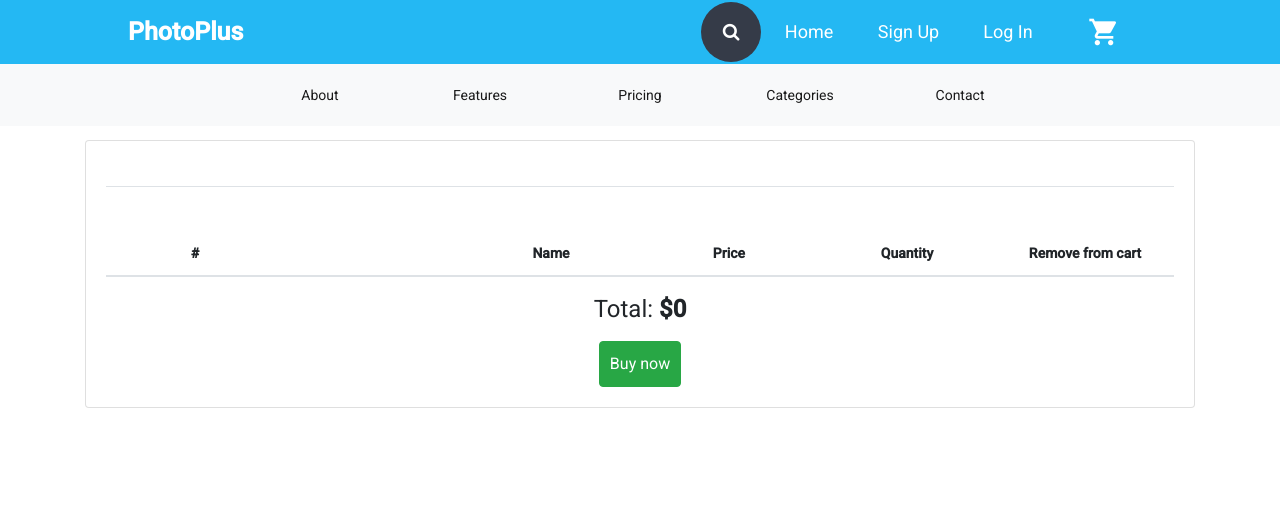
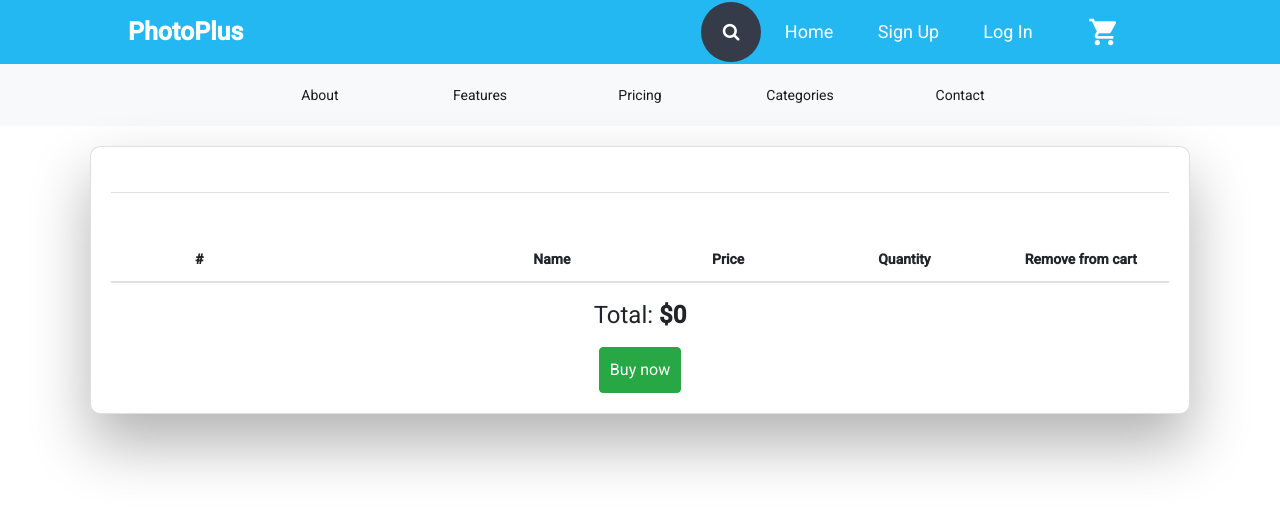
Before and after one commit to latusikl/PhotoPlus, an Angular app in the folder PhotoPlusFrontend/PhotoPlus/: page /cart in a window 1280 px wide. Shown: the top 510 px of the page. Built offline with nearby package versions, Linux system fonts and the light colour scheme; a web font is replaced by a local one.

Commit message:
cart component appearance upgrade

```diff
--- a/PhotoPlusFrontend/PhotoPlus/src/app/components/cart/cart.component.html
+++ b/PhotoPlusFrontend/PhotoPlus/src/app/components/cart/cart.component.html
@@ -1,5 +1,5 @@
 <div class="container">
-  <div class="card">
+  <div class="card shadow-border">
     <div class="card-body">
       <table class="table table-striped">
         <thead>
--- a/PhotoPlusFrontend/PhotoPlus/src/app/components/cart/cart.component.scss
+++ b/PhotoPlusFrontend/PhotoPlus/src/app/components/cart/cart.component.scss
@@ -1,5 +1,10 @@
 .container {
-  margin-top: 1em;
+  padding: 20px;
+}
+
+.card {
+  -webkit-border-radius: 10px 10px 10px 10px;
+  border-radius: 10px 10px 10px 10px;
 }
 
 .image{
```
